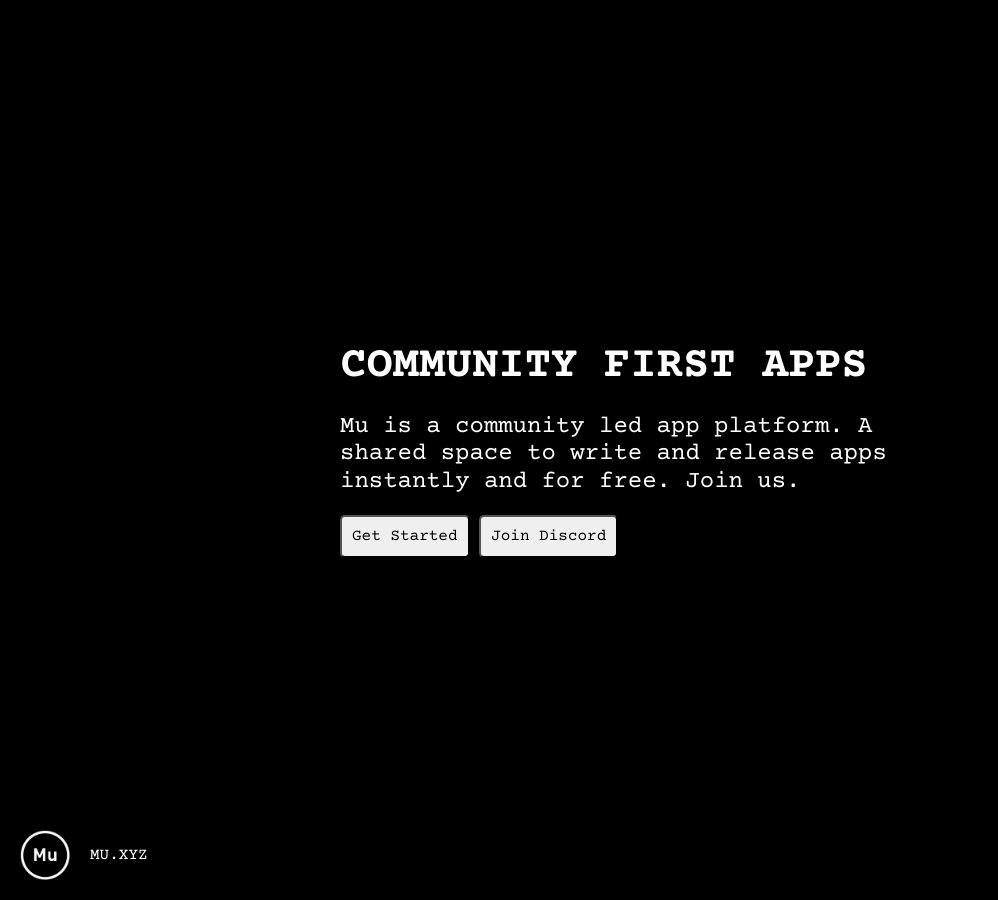
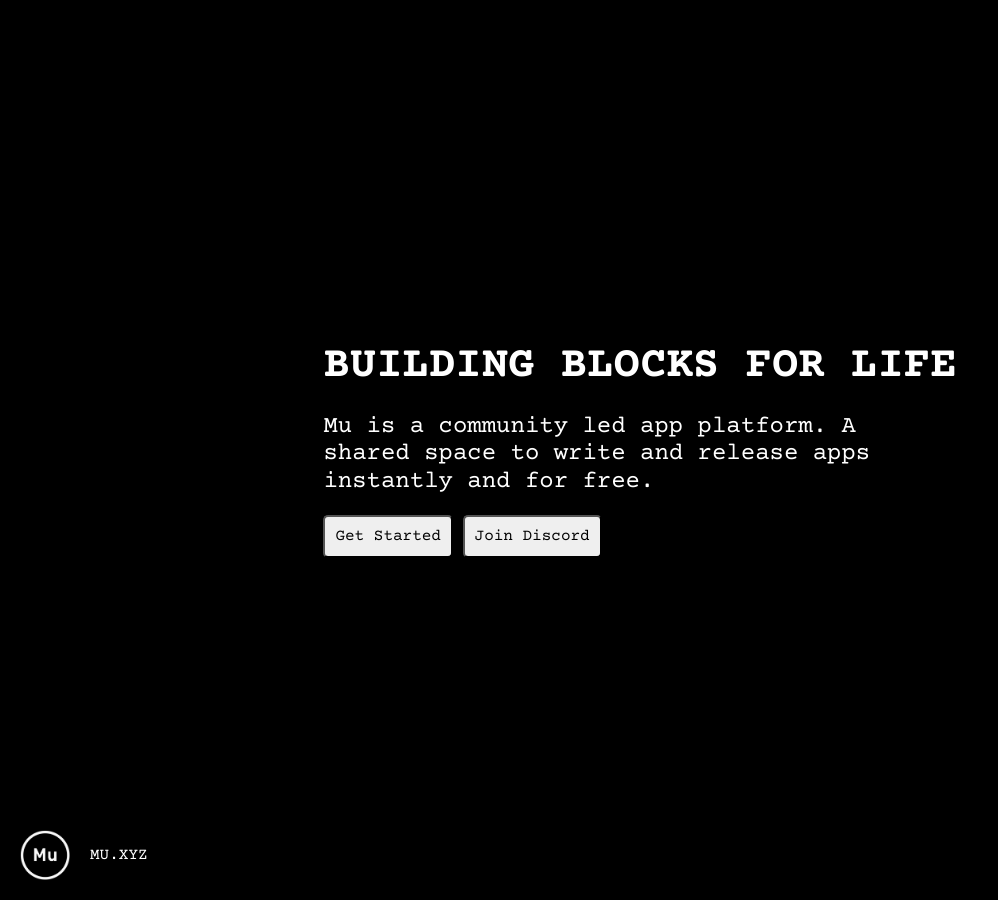
Before and after one commit to muxyz/website, a Jekyll site: the page index.html, which Jekyll copies as it is, in a window 1280 px wide. Shown: the whole page, without its empty margins (0-998 px from the left). Built offline with Jekyll 4.4.1, drawn with Linux system fonts in a browser that asks for light colours.

Commit message:
Update index.html

```diff
--- a/index.html
+++ b/index.html
@@ -19,8 +19,8 @@
     </div>
     <div class="wrap">
       <div class="inner">
-        <h1>Community First Apps</h1>
-        <h2>Mu is a community led app platform. A shared space to write and release apps instantly and for free. Join us.</h2>
+        <h1>building blocks for life</h1>
+        <h2>Mu is a community led app platform. A shared space to write and release apps instantly and for free.</h2>
 	<a href="https://mu.app"><button>Get Started</button></a>
 	<a href="https://discord.gg/w2586Sqcpk"><button>Join Discord</button></a>
       </div>
```
